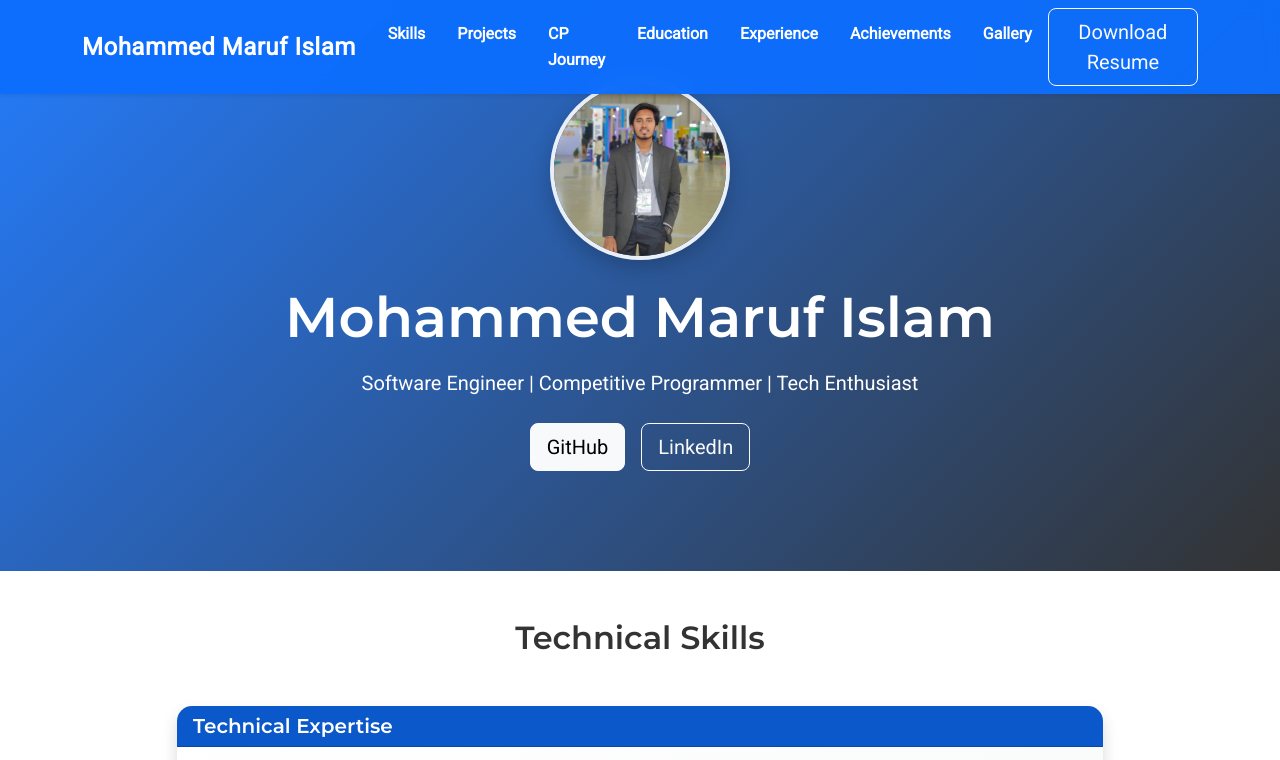
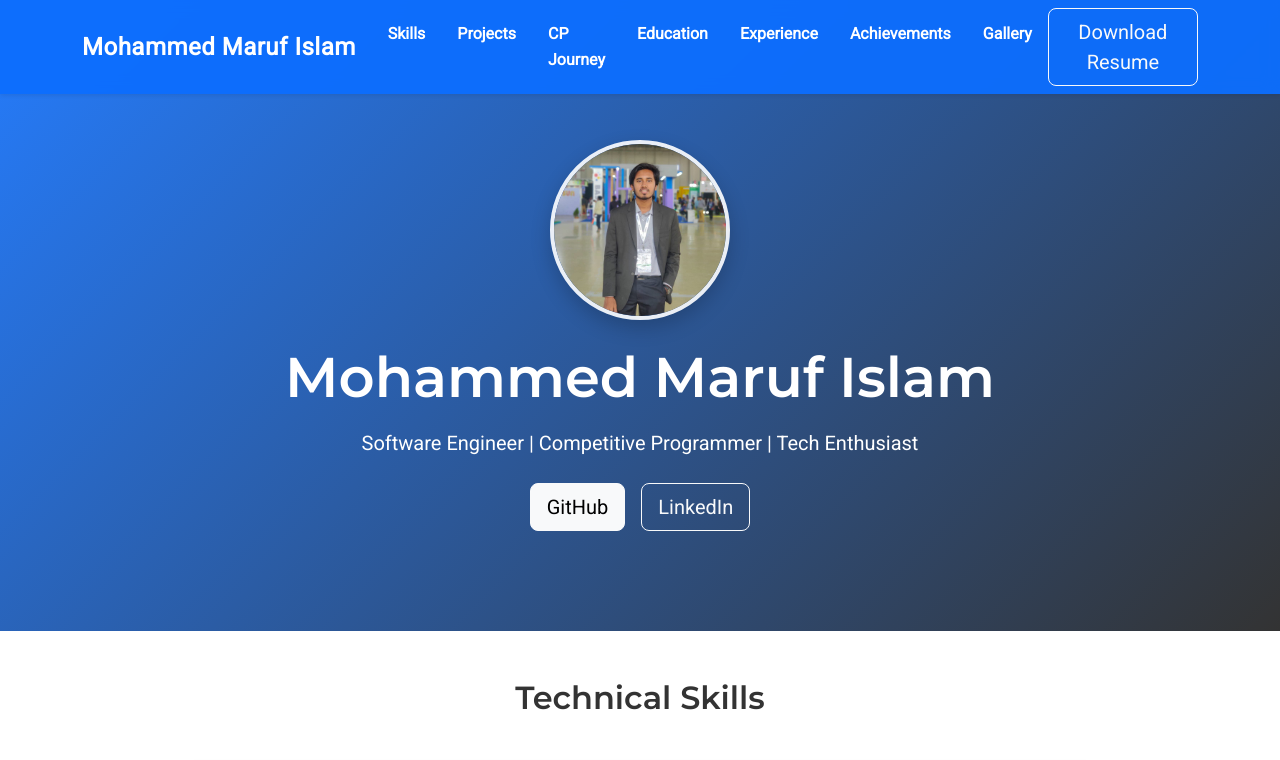
Before and after one commit to MdMaruf-22/portfolio, a plain HTML site: page index.html in a window 1280 px wide. Shown: the top 760 px of the page. Drawn offline with nearby package versions, Linux system fonts and the light colour scheme.

Commit message:
"Updated padding in .hero-section CSS rule"

```diff
--- a/style.css
+++ b/style.css
@@ -21,7 +21,7 @@ h5 {
 .hero-section {
     background: linear-gradient(135deg, rgba(13, 110, 253, 0.9), rgba(0, 0, 0, 0.8));
     color: white;
-    padding: 80px 0 100px;
+    padding: 140px 0 100px;
     text-align: center;
     animation: fadeIn 1s ease-out;
 }
```
